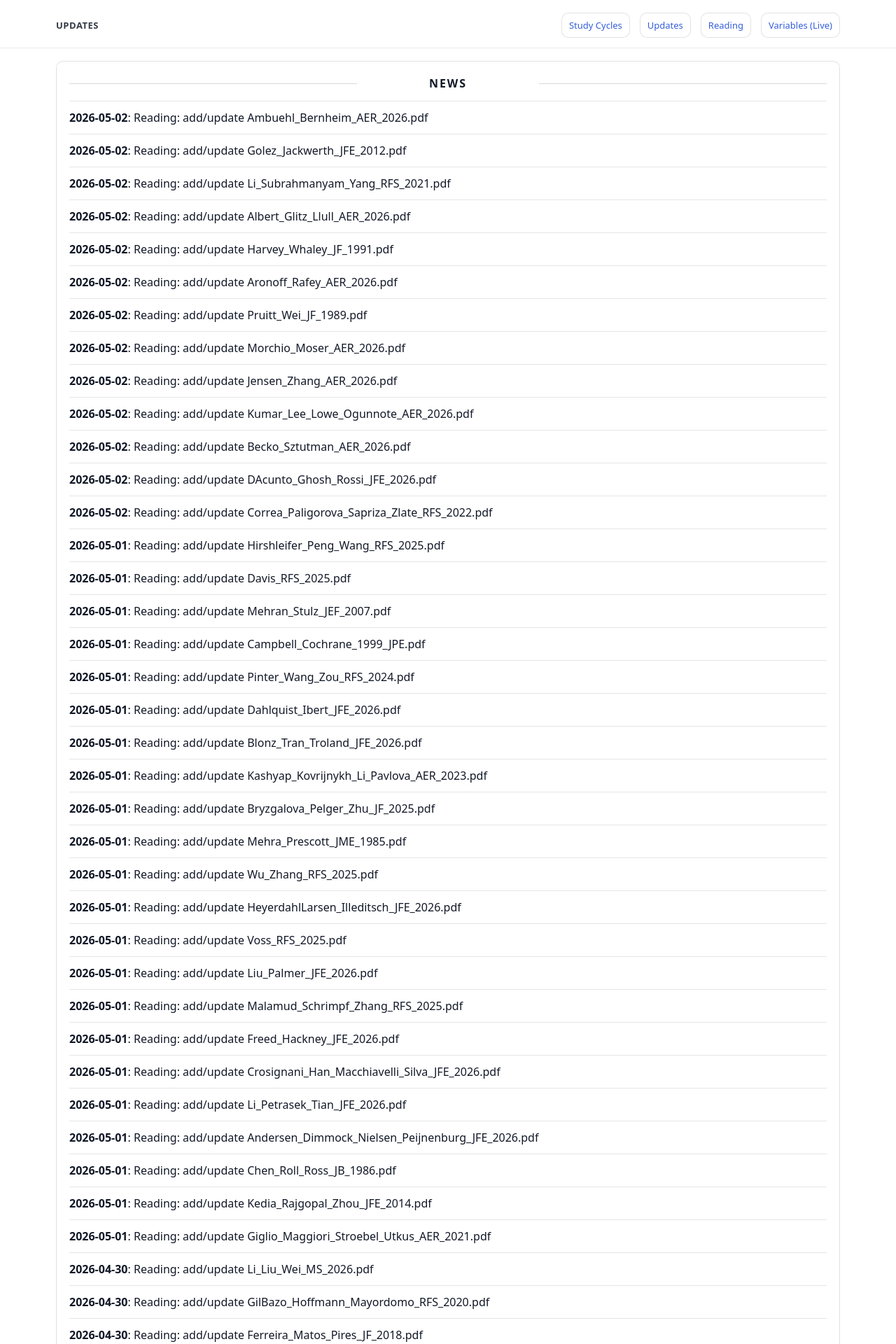
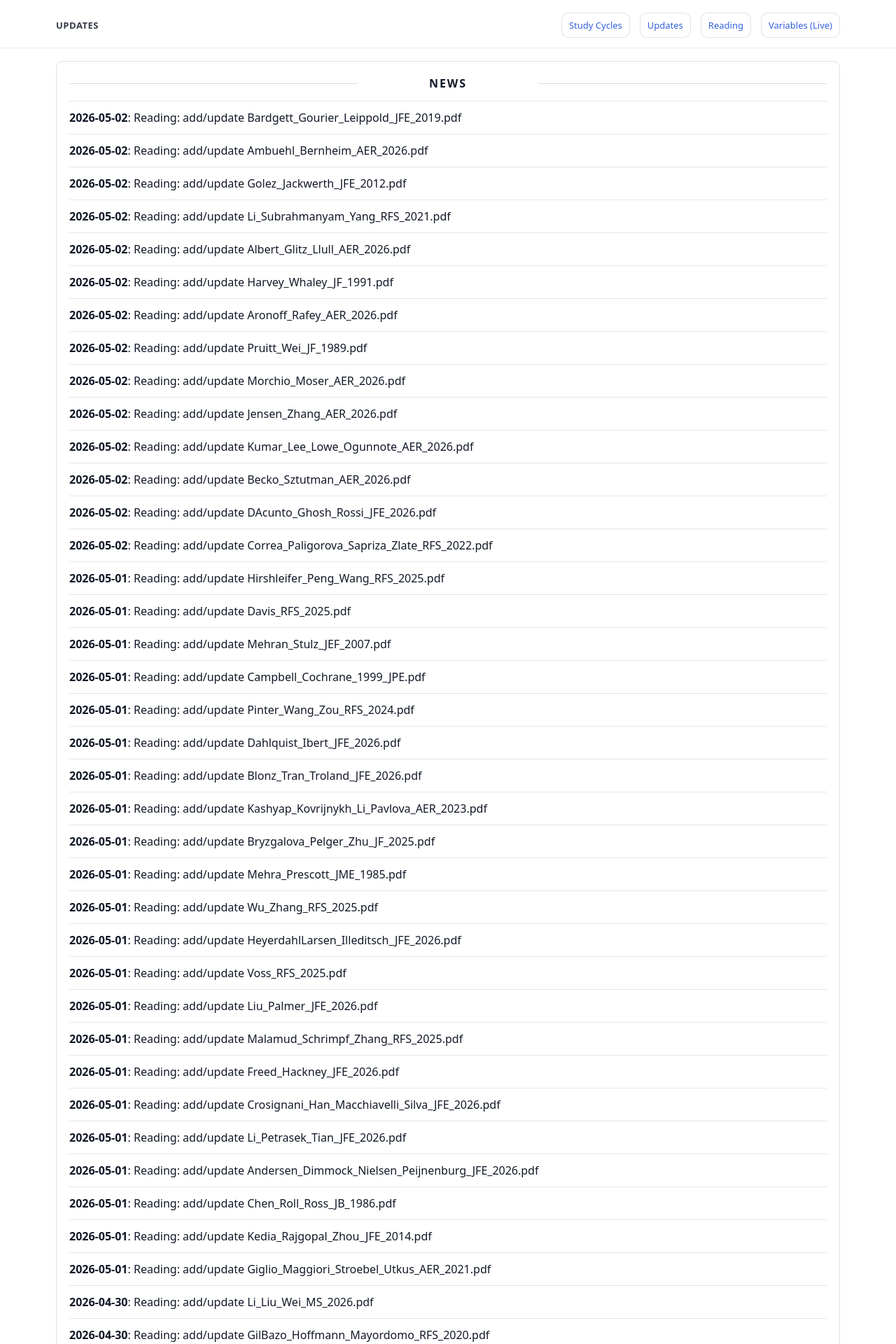
Before and after one commit to yaxinzn/study-archive, a Jekyll site: the page built from updates/index.md, in a window 1280 px wide. Shown: the top 1920 px of the page at 70% size. Built offline with Jekyll 4.4.1, drawn with Linux system fonts in a browser that asks for light colours; some of the changed text lies outside the part shown.

Commit message:
chore: update NEWS feed

```diff
--- a/_data/news.yml
+++ b/_data/news.yml
@@ -1,4 +1,7 @@
 # Auto-generated update history (sorted newest -> oldest). Do not edit manually.
+- ts: "1777716408"
+  date: "2026-05-02"
+  title: "Reading: add/update Bardgett_Gourier_Leippold_JFE_2019.pdf"
 - ts: "1777715890"
   date: "2026-05-02"
   title: "Reading: add/update Ambuehl_Bernheim_AER_2026.pdf"
```
